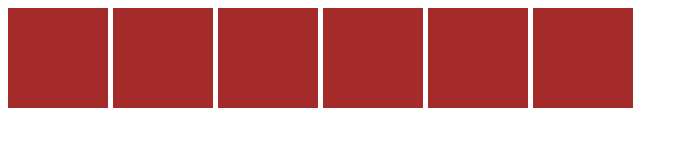
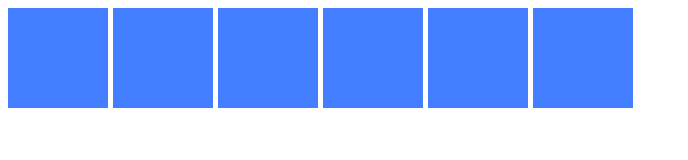
Before and after one commit to Temka321/Temkagg, a plain HTML site: page exercise5.html in a window 1280 px wide. Shown: the whole page, without its empty margins (0-688 px from the left). Drawn offline with Linux system fonts and the light colour scheme.

Commit message:
Update exercise5.html

```diff
--- a/exercise5.html
+++ b/exercise5.html
@@ -15,10 +15,10 @@ gap: 5px;
 
 }
 
-.first {
+.poop {
 height: 100px;
 width: 100px;
-background-color: brown;
+background-color: rgb(66, 126, 255);
 }
 
 
@@ -57,11 +57,11 @@ body {
 }
 </style>
 <body>
-        <div class="first"></div>
-        <div class="first"></div>
-        <div class="first"></div>
-        <div class="first"></div>
-        <div class="first"></div>
-        <div class="first"></div>
+        <div class="poop"></div>
+        <div class="poop"></div>
+        <div class="poop"></div>
+        <div class="poop"></div>
+        <div class="poop"></div>
+        <div class="poop"></div>
 </body>
 </html>
```
